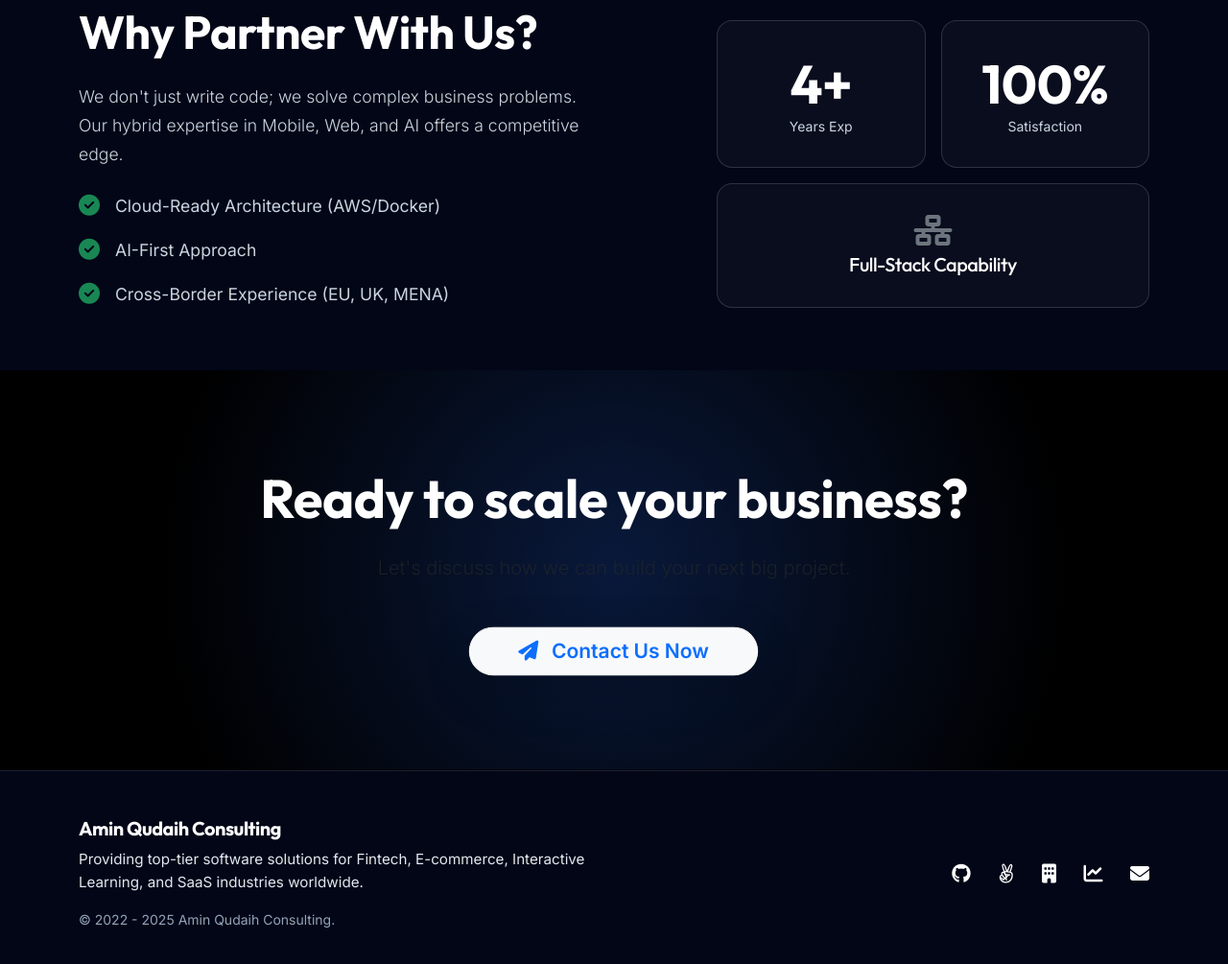
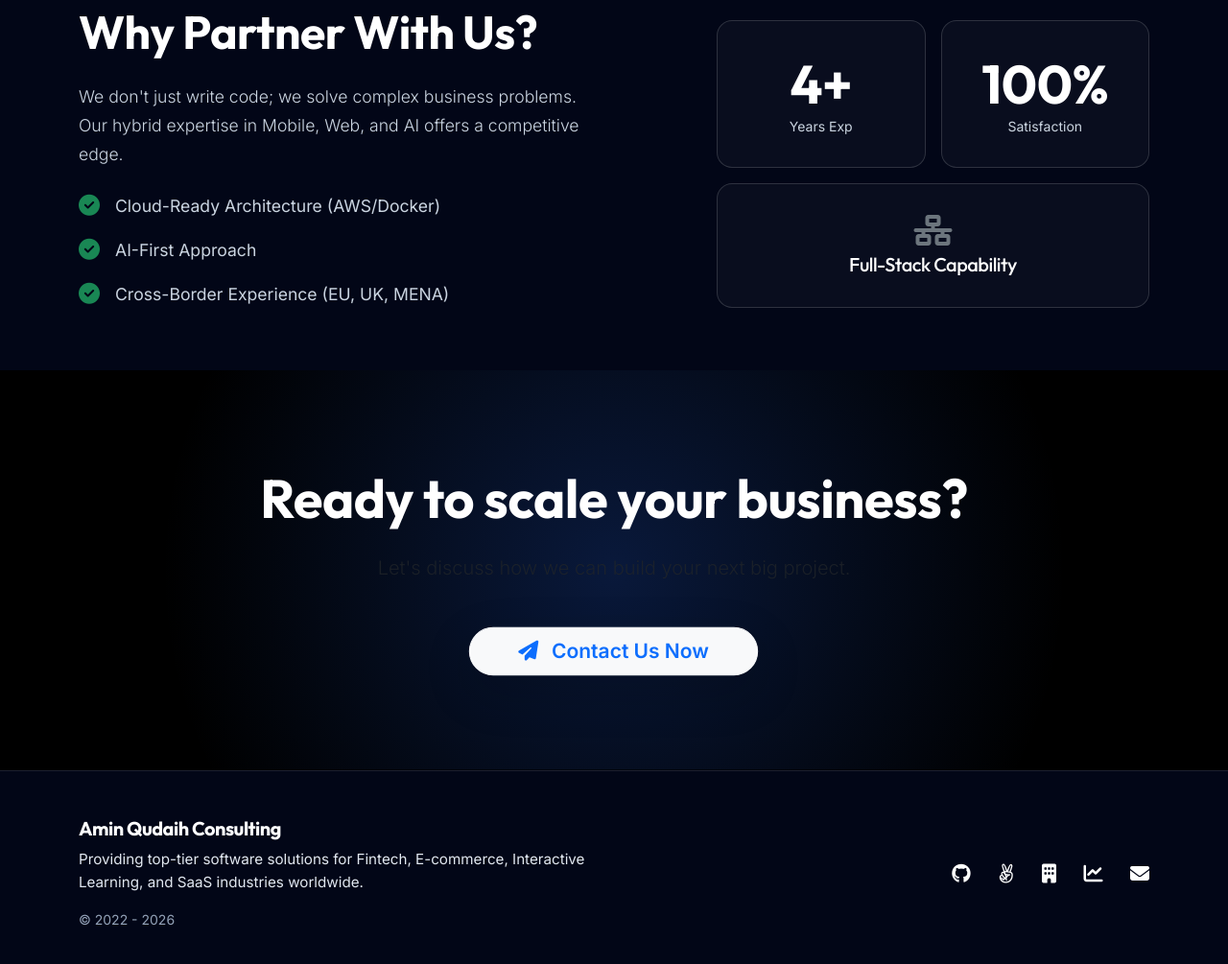
Before and after one commit to aminquh/aminquh.github.io, a plain HTML site: page index.html in a window 1280 px wide. Shown: the part 1739-2744 px from the top of the page at 96% size. Drawn offline with nearby package versions, Linux system fonts and the light colour scheme.

Commit message:
update date

```diff
--- a/index.html
+++ b/index.html
@@ -571,7 +571,7 @@
                     <span class="lang-en">Providing top-tier software solutions for Fintech, E-commerce, Interactive Learning, and SaaS industries worldwide.</span>
                     <span class="lang-tr">Dünya genelinde Fintek, E-ticaret, İnteraktif Öğrenme ve SaaS sektörlerine üst düzey yazılım çözümleri sunuyoruz.</span>
                 </p>
-                <div class="small mt-3" style="color: #94a3b8;">&copy; 2022 - 2025 Amin Qudaih Consulting.</div>
+                <div class="small mt-3" style="color: #94a3b8;">&copy; 2022 - <span id="currentYear"> .</div>
             </div>
 
             <!-- SOCIAL LINKS SECTION -->
@@ -606,6 +606,9 @@
 </footer>
 
     <!-- Bootstrap JS -->
+     <script>
+  document.getElementById("currentYear").textContent = new Date().getFullYear();
+</script>
     <script src="https://cdn.jsdelivr.net/npm/bootstrap@5.3.0/dist/js/bootstrap.bundle.min.js"></script>
 
     <!-- AOS Library (Animation) -->
```
